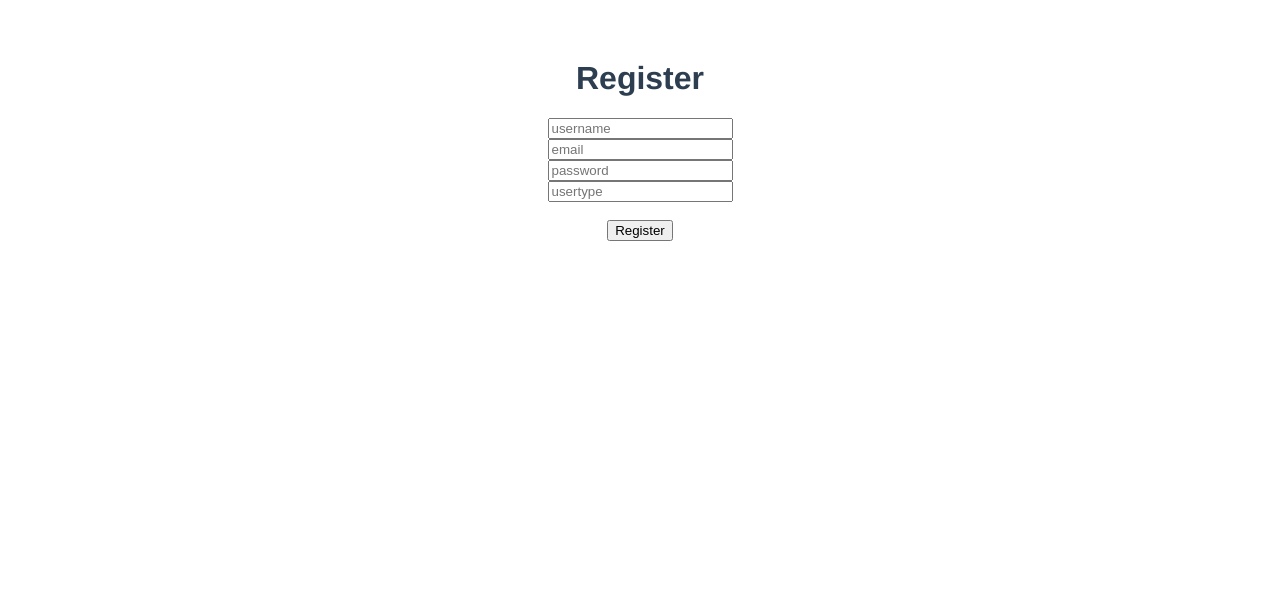
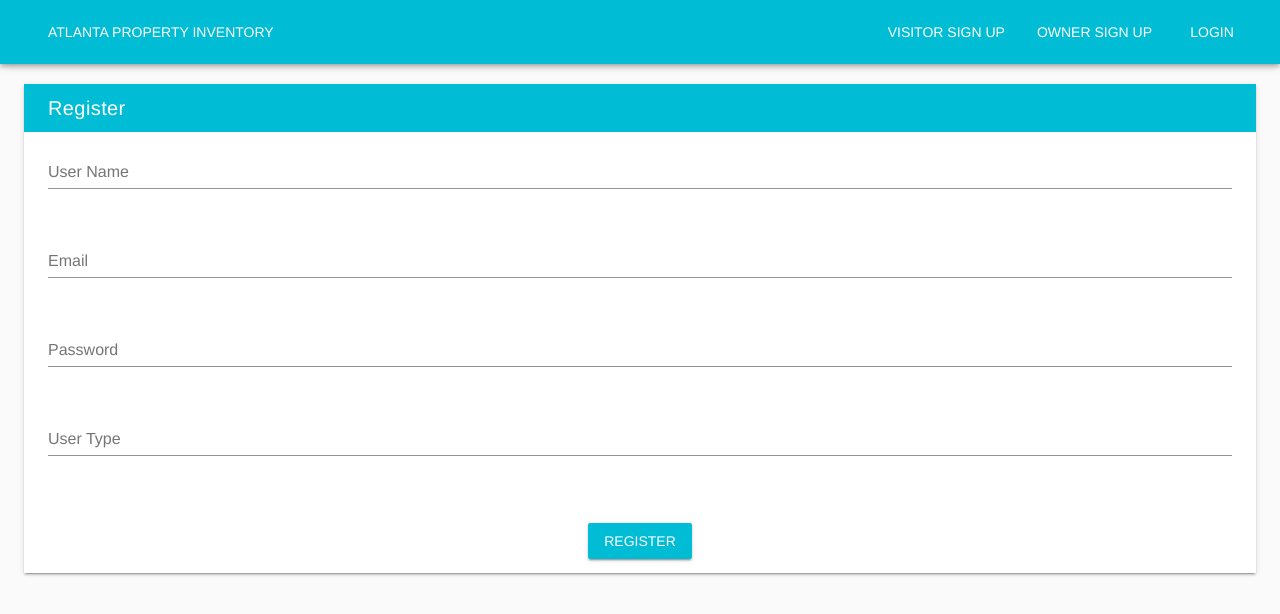
Before and after one commit to qliuan/vue, a Vue app in the folder client/: page /#/register in a window 1280 px wide. Shown: the top 614 px of the page. Built offline with nearby package versions, Linux system fonts and the light colour scheme.

Commit message:
vuetify finished

```diff
--- a/client/package.json
+++ b/client/package.json
@@ -16,7 +16,8 @@
   "dependencies": {
     "axios": "^0.18.0",
     "vue": "^2.5.2",
-    "vue-router": "^3.0.1"
+    "vue-router": "^3.0.1",
+    "vuetify": "^1.0.13"
   },
   "devDependencies": {
     "autoprefixer": "^7.1.2",
--- a/client/src/App.vue
+++ b/client/src/App.vue
@@ -1,13 +1,25 @@
 <template>
   <div id="app">
-    <!-- <img src="./assets/logo.png"> -->
-    <router-view/>
+    <v-app>
+      <page-header />
+
+      <v-content>
+        <v-container fluid>
+          <router-view/>
+        </v-container>
+      </v-content>
+    </v-app>
   </div>
 </template>
 
 <script>
+import PageHeader from '@/components/Header.vue'
+
 export default {
-  name: 'App'
+  name: 'App',
+  components: {
+    PageHeader
+  }
 }
 </script>
 
--- /dev/null
+++ b/client/src/components/Header.vue
@@ -0,0 +1,54 @@
+<template>
+  <v-toolbar fixed class="cyan" dark>
+    <v-toolbar-title class="mr-4">
+      <v-btn flat dark
+        @click="navigateTo({name: 'root'})">
+        Atlanta Property Inventory
+      </v-btn>
+    </v-toolbar-title>
+
+    <!-- <v-toolbar-items>
+      <v-btn flat dark>
+        About
+      </v-btn>
+    </v-toolbar-items> -->
+
+    <v-spacer></v-spacer>
+
+    <v-toolbar-items>
+      <v-btn flat dark>
+        Visitor Sign Up
+      </v-btn>
+    </v-toolbar-items>
+
+    <v-toolbar-items>
+      <v-btn flat dark>
+        Owner Sign Up
+      </v-btn>
+    </v-toolbar-items>
+
+    <v-toolbar-items>
+      <v-btn flat dark
+        @click="navigateTo({name: 'register'})">
+        Login
+      </v-btn>
+    </v-toolbar-items>
+
+  </v-toolbar>
+</template>
+
+<script>
+// controller
+export default {
+  methods: {
+    navigateTo (route) {
+      this.$router.push(route)
+    }
+  }
+}
+</script>
+
+<!-- Add "scoped" attribute to limit CSS to this component only -->
+<style scoped>
+
+</style>
--- a/client/src/components/Register.vue
+++ b/client/src/components/Register.vue
@@ -1,37 +1,44 @@
 <template>
-  <div class="hello">
-    <h1>Register</h1>
-    <input
-      type="username"
-      name="username"
+  <v-layout column>
+    <v-flex xs6 offset-xs0>
+      <div class="white elevation-2">
+        <v-toolbar flat dense class="cyan" dark>
+          <v-toolbar-title>Register</v-toolbar-title>
+        </v-toolbar>
+
+        <div class="pl-4 pr-4 pt-2 pb-2">
+          <v-text-field
+            label="User Name"
             v-model="username"
-      placeholder="username" />
+          ></v-text-field>
           <br>
-    <input
-      type="email"
-      name="email"
+          <v-text-field
+            label="Email"
             v-model="email"
-      placeholder="email" />
+          ></v-text-field>
           <br>
-    <input
-      type="password"
-      name="password"
+          <v-text-field
+            label="Password"
             v-model="password"
-      placeholder="password" />
+          ></v-text-field>
           <br>
-    <input
-      type="usertype"
-      name="usertype"
+          <v-text-field
+            label="User Type"
             v-model="usertype"
-      placeholder="usertype" />
+          ></v-text-field>
           <br>
           <div class="error" v-html="error" />
           <br>
-    <button
-      @click='register'>
+          <v-btn
+            @click='register'
+            class="cyan"
+            dark>
             Register
-    </button>
+          </v-btn>
         </div>
+      </div>
+    </v-flex>
+  </v-layout>
 </template>
 
 <script>
@@ -76,7 +83,4 @@
 
 <!-- Add "scoped" attribute to limit CSS to this component only -->
 <style scoped>
-.error{
-  color: red;
-}
 </style>
--- a/client/src/main.js
+++ b/client/src/main.js
@@ -3,8 +3,12 @@
 import Vue from 'vue'
 import App from './App'
 import router from './router'
+import Vuetify from 'vuetify'
+import 'vuetify/dist/vuetify.min.css'
 
 Vue.config.productionTip = false
+
+Vue.use(Vuetify)
 
 /* eslint-disable no-new */
 new Vue({
--- a/client/src/router/index.js
+++ b/client/src/router/index.js
@@ -9,7 +9,7 @@
   routes: [
     {
       path: '/',
-      name: 'HelloWorld',
+      name: 'root',
       component: HelloWorld
     },
     {
```
Also changed, not shown: 2 other files (tests, documents, lock files or other folders). Lines whose indentation alone changed are shown as unchanged.
